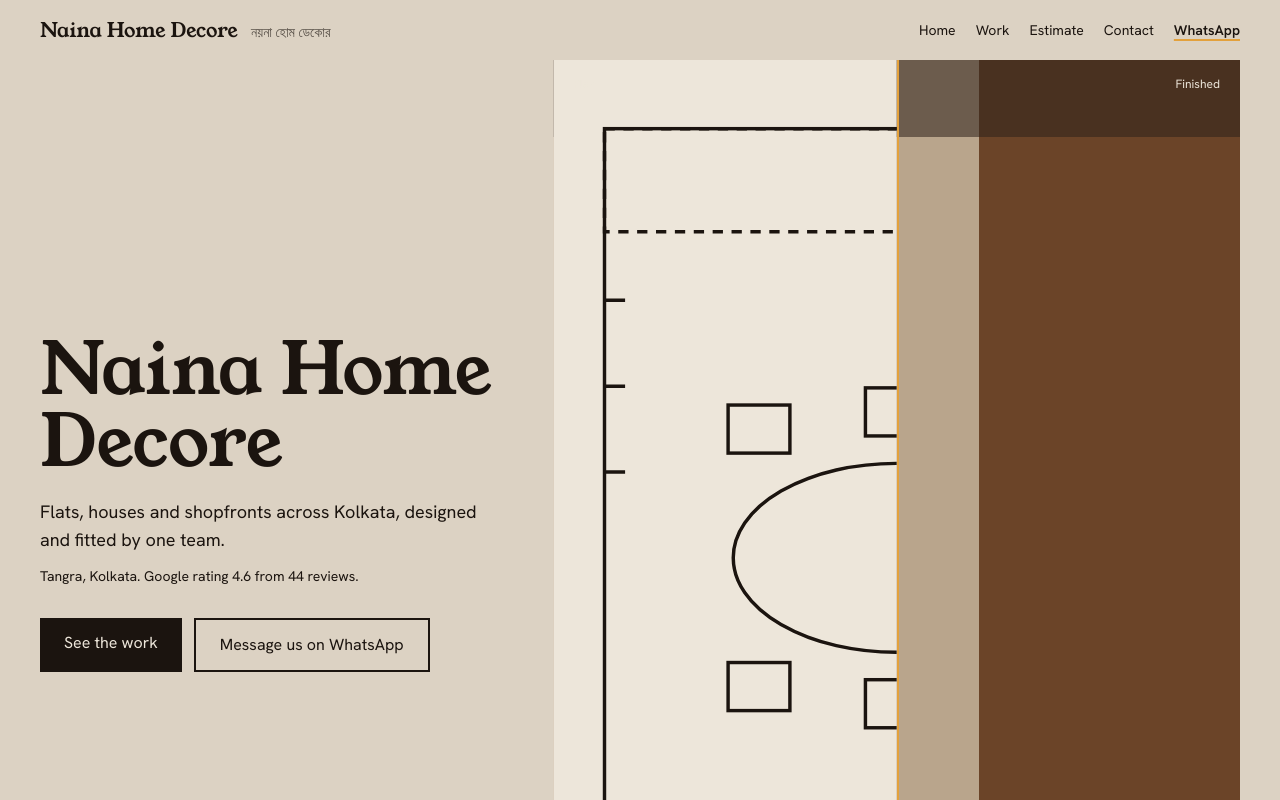
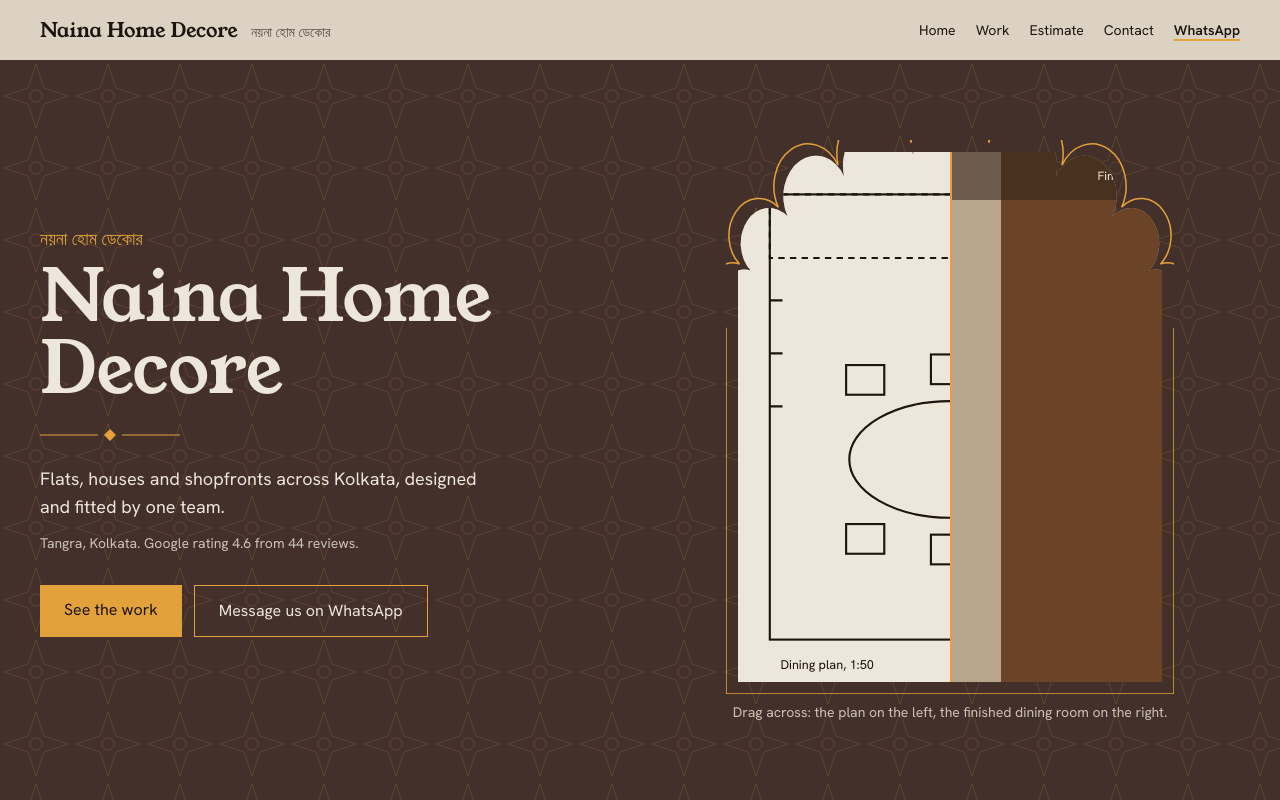
Before and after one commit to 1amethystdev-ai/Naina, a Next.js app: page / in a window 1280 px wide. Shown: the top 800 px of the page. Built offline with nearby package versions, Linux system fonts and the light colour scheme.

Commit message:
Update page.tsx

```diff
--- a/app/page.tsx
+++ b/app/page.tsx
@@ -2,20 +2,35 @@ import Link from "next/link";
 import { site, projects, services, testimonials, wa } from "@/content.config";
 import { Ph } from "@/components/Ph";
 import { Slider, Plan } from "@/components/Slider";
+import { ArchDefs, ArchOutline, Ornament } from "@/components/Arch";
 export default function Home() {
   const hero = projects[0];
   return (<main>
-    <section className="grid gap-8 px-5 md:grid-cols-12 md:px-10">
-      <div className="flex flex-col justify-center md:col-span-5">
-        <h1 className="font-display text-5xl leading-[1.05] md:text-7xl">{site.name}</h1>
-        <p className="mt-5 max-w-md text-lg">{site.tagline}</p>
-        <p className="mt-3 text-sm">Tangra, Kolkata. Google rating {site.rating} from {site.reviews} reviews.</p>
-        <div className="mt-8 flex flex-wrap gap-3">
-          <Link href="/projects" className="bg-ink px-6 py-3 text-paper">See the work</Link>
-          <a href={wa("Hi, I found your website and would like to talk about a project.")} className="border-2 border-ink px-6 py-3">Message us on WhatsApp</a></div></div>
-      <div className="cove-in md:col-span-7"><Slider className="rounded-t-[50%/18%]" before={<Plan />} after={<Ph tones={hero.tones} ratio="4/5" alt={`${hero.title}, finished room`} src={hero.img} />} />
-        <p className="mt-2 text-sm">Drag across: the plan on the left, the finished dining room on the right.</p></div>
-    </section>
+    <section className="jali bg-marble text-paper">
+  <ArchDefs />
+  <div className="mx-auto grid max-w-7xl items-center gap-10 px-5 py-14 md:grid-cols-12 md:px-10 md:py-20">
+    <div className="md:col-span-6">
+      <p lang="bn" className="text-lg text-cove">{site.bn}</p>
+      <h1 className="mt-2 font-display text-5xl leading-[1.05] md:text-7xl">{site.name}</h1>
+      <Ornament />
+      <p className="max-w-md text-lg">{site.tagline}</p>
+      <p className="mt-3 text-sm opacity-80">Tangra, Kolkata. Google rating {site.rating} from {site.reviews} reviews.</p>
+      <div className="mt-8 flex flex-wrap gap-3">
+        <Link href="/projects" className="bg-cove px-6 py-3 text-ink">See the work</Link>
+        <a href={wa("Hi, I found your website and would like to talk about a project.")} className="border border-cove px-6 py-3">Message us on WhatsApp</a>
+      </div>
+    </div>
+    <div className="cove-in md:col-span-6">
+      <div className="group relative mx-auto max-w-md p-3">
+        <ArchOutline />
+        <div style={{ clipPath: "url(#arch)" }}>
+          <Slider before={<Plan />} after={<Ph tones={hero.tones} ratio="4/5" alt={`${hero.title}, finished room`} src={hero.img} />} />
+        </div>
+      </div>
+      <p className="mt-2 text-center text-sm opacity-80">Drag across: the plan on the left, the finished dining room on the right.</p>
+    </div>
+  </div>
+</section>
     <section className="mt-24 space-y-16 px-5 md:px-10" aria-labelledby="work"><h2 id="work" className="font-display text-3xl">Recent projects</h2>
       {projects.slice(0, 3).map((p, i) => (<Link key={p.slug} href={`/projects/${p.slug}`} className="group grid items-end gap-6 md:grid-cols-12">
         <Ph tones={p.tones} ratio="16/10" alt={`${p.title}, ${p.room}`} src={p.img} className={`md:col-span-8 ${i % 2 ? "md:order-2" : ""}`} />
```
